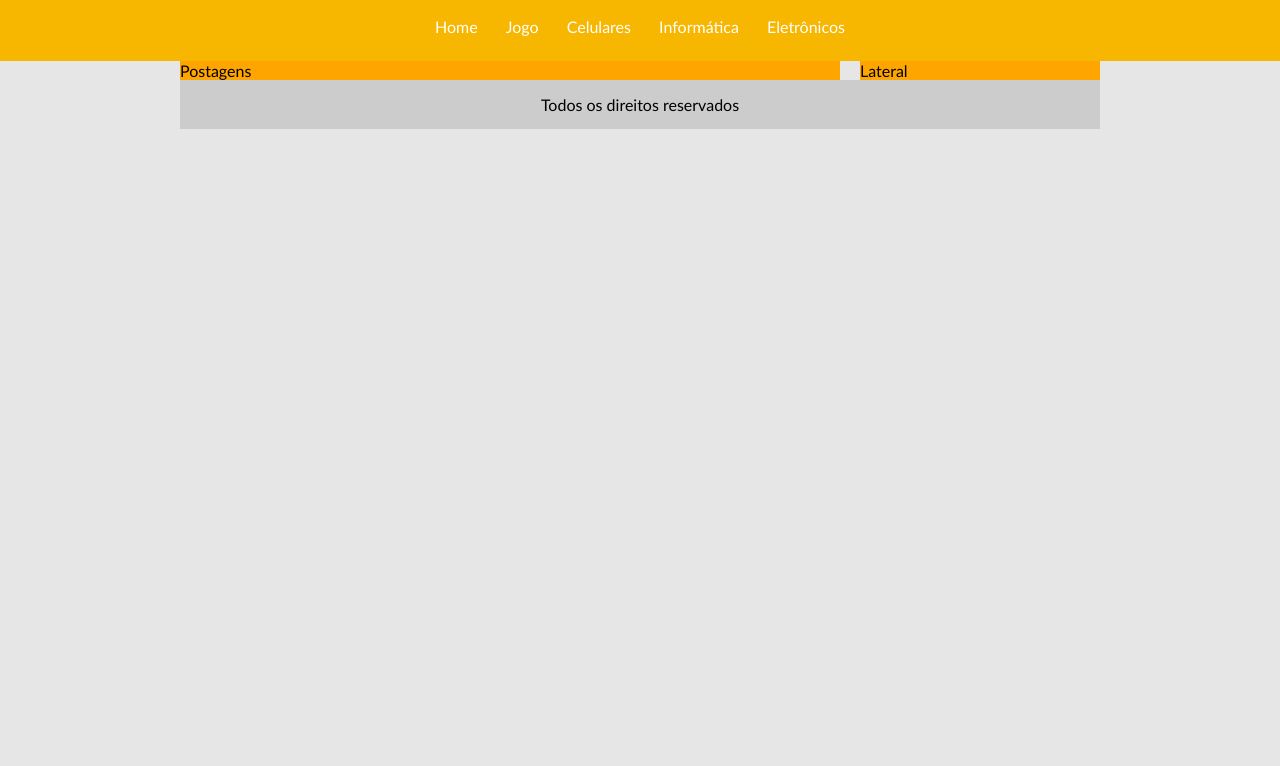
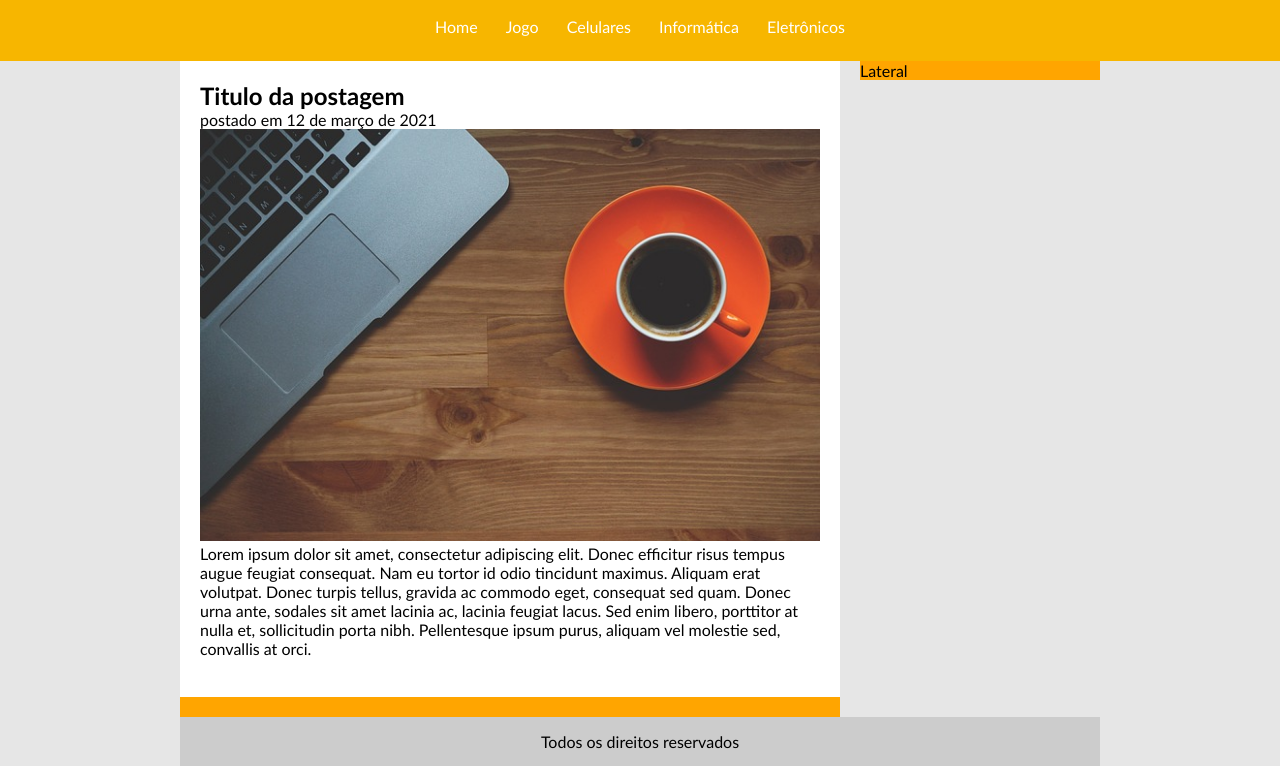
Before and after one commit to pablocr1/estudo_tech_blog, a plain HTML site: page index.html in a window 1280 px wide. Shown: the part 76-842 px from the top of the page. Before the commit the page ends 800 px from the top, so only its background shows below. Drawn offline with Linux system fonts and the light colour scheme.

Commit message:
primeira postagem

```diff
--- a/css/estilo.css
+++ b/css/estilo.css
@@ -28,7 +28,8 @@ body {
     margin: 0 auto;
 }
 
-#posts, #lateral {
+#posts,
+#lateral {
     background: orange;
 }
 
@@ -72,3 +73,9 @@ h1 {
 .branco {
     color: white;
 }
+
+.postagem {
+    padding: 20px;
+    margin-bottom: 20px;
+    background: white;
+}
--- a/index.html
+++ b/index.html
@@ -24,7 +24,19 @@
     </div>
     <div id="principal">
         <div id="posts">
-            Postagens
+            <!-- inicio postagem -->
+            <div class="postagem">
+                <h2>Titulo da postagem</h2>
+                <span>postado em 12 de março de 2021</span>
+                <img width="620px" src="imagens/imagem1.jpg">
+                <p>Lorem ipsum dolor sit amet, consectetur adipiscing elit. Donec efficitur risus tempus augue feugiat
+                    consequat. Nam eu tortor id odio tincidunt maximus. Aliquam erat volutpat. Donec turpis tellus,
+                    gravida ac commodo eget, consequat sed quam. Donec urna ante, sodales sit amet lacinia ac, lacinia
+                    feugiat lacus. Sed enim libero, porttitor at nulla et, sollicitudin porta nibh. Pellentesque ipsum
+                    purus, aliquam vel molestie sed, convallis at orci.</p>
+                    <a href="">Leia mais</a>
+            </div>
+            <!-- fim postagem -->
         </div>
 
         <div id="lateral">
```
